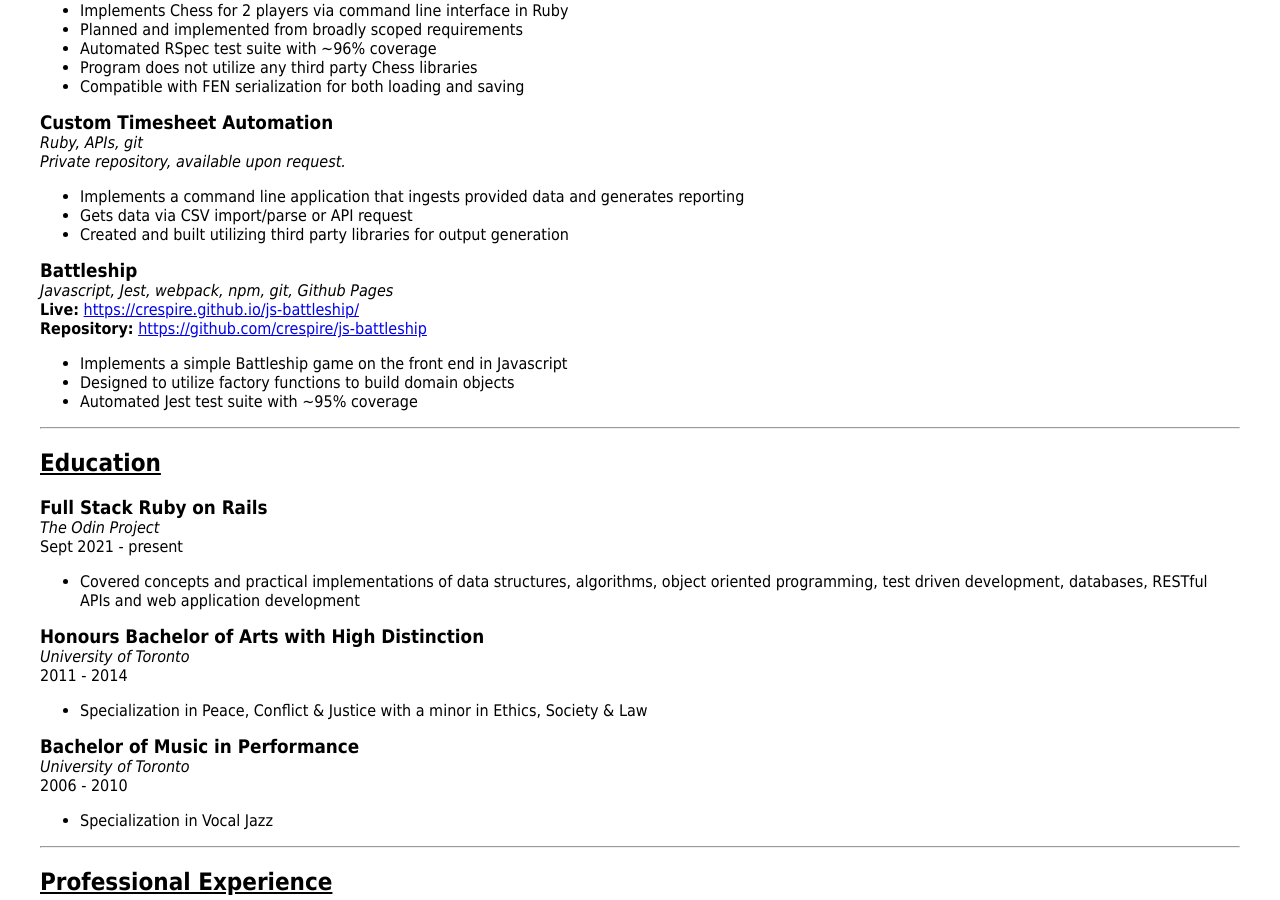
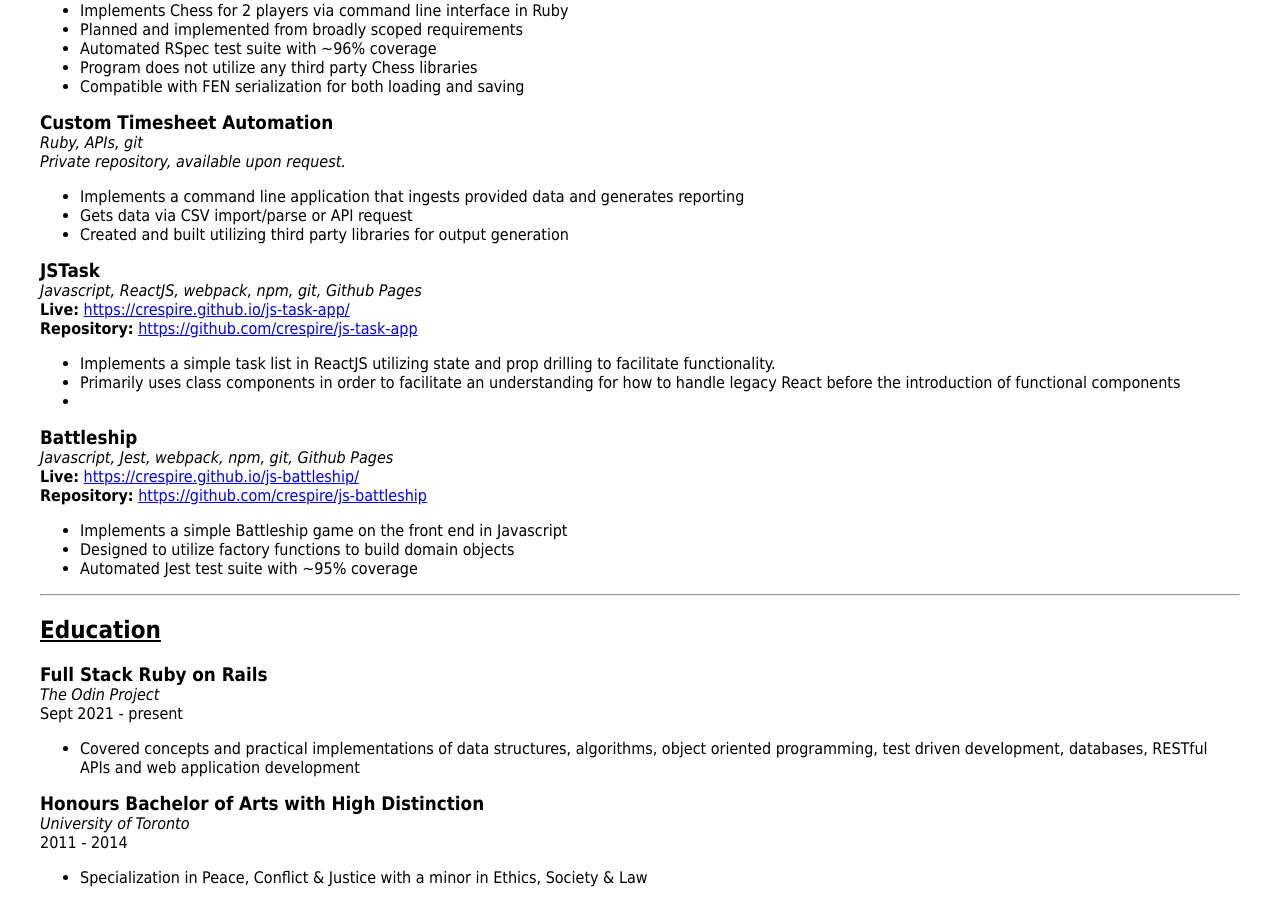
Before and after one commit to crespire/crespire, a Jekyll site: the page built from resume.md, in a window 1280 px wide and 900 px high, scrolled down 873 px. Built offline with Jekyll 4.4.1, drawn with Linux system fonts in a browser that asks for light colours; our own code applies the rules of GitHub Pages for plain Markdown files.

Commit message:
Add JSTask to resume

```diff
--- a/resume.md
+++ b/resume.md
@@ -49,6 +49,14 @@ _Private repository, available upon request._
 * Implements a command line application that ingests provided data and generates reporting
 * Gets data via CSV import/parse or API request
 * Created and built utilizing third party libraries for output generation
+
+### JSTask
+_Javascript, ReactJS, webpack, npm, git, Github Pages_
+**Live:** [https://crespire.github.io/js-task-app/](https://crespire.github.io/js-task-app/)
+**Repository:** [https://github.com/crespire/js-task-app](https://github.com/crespire/js-task-app)
+* Implements a simple task list in ReactJS utilizing state and prop drilling to facilitate functionality.
+* Primarily uses class components in order to facilitate an understanding for how to handle legacy React before the introduction of functional components
+*
 
 ### Battleship
 _Javascript, Jest, webpack, npm, git, Github Pages_
```
